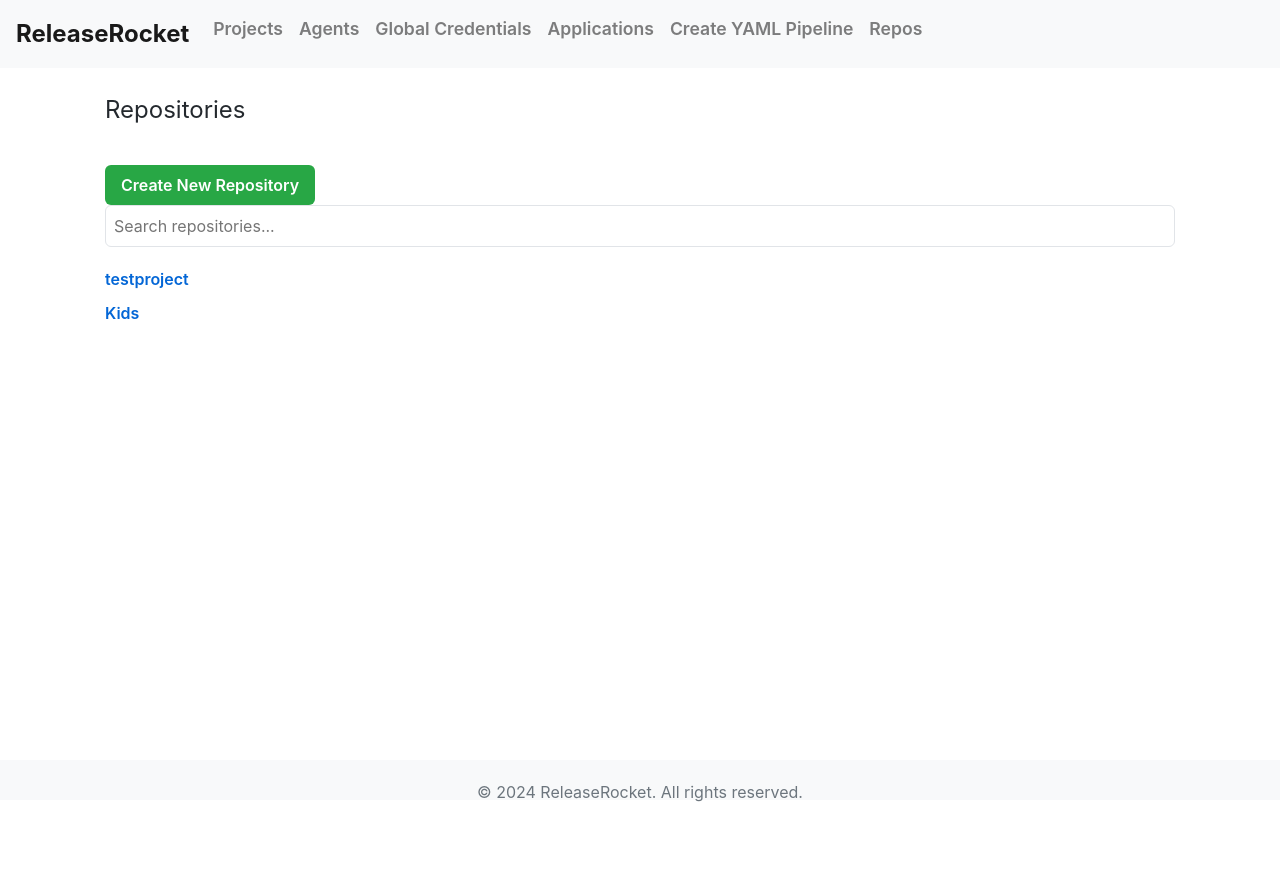
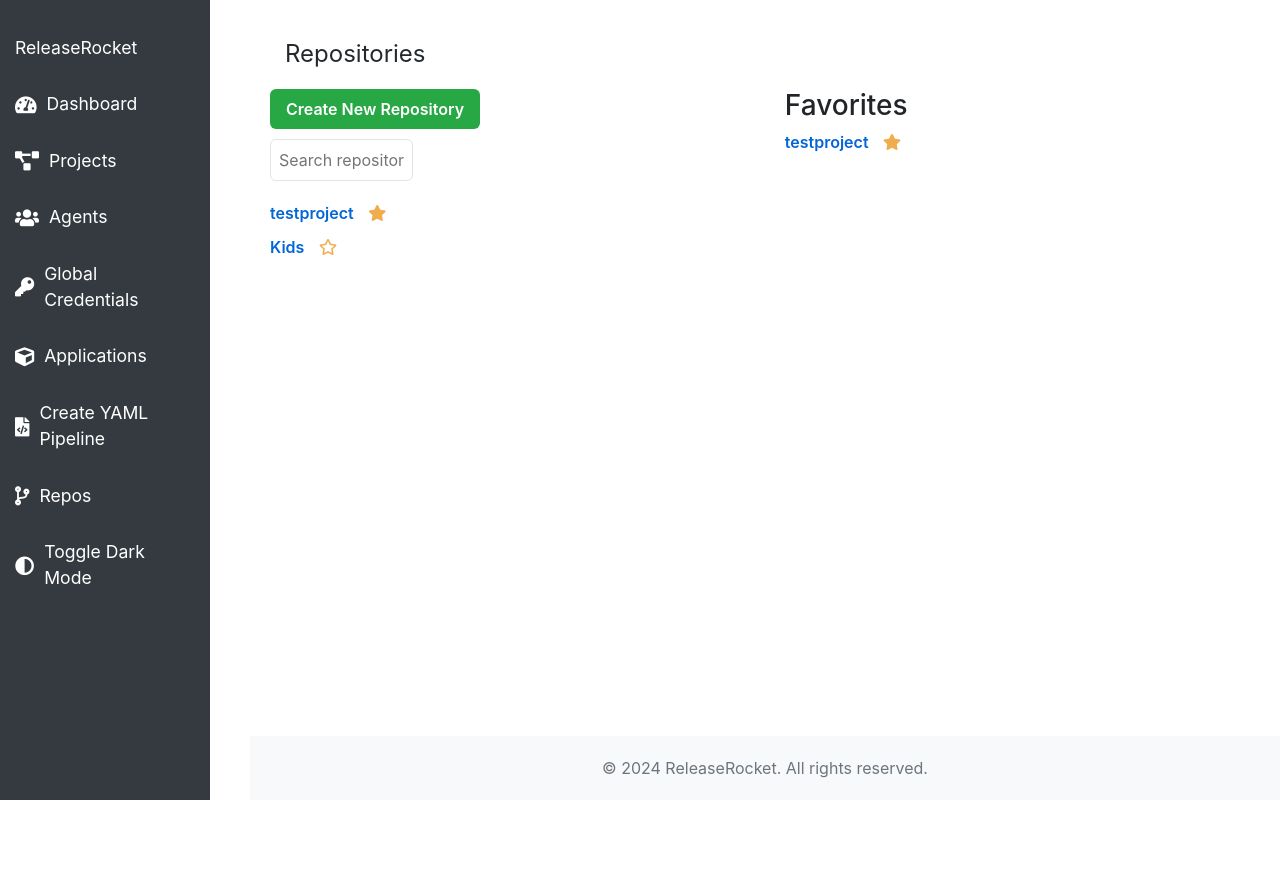
Before and after one commit to babdoycorporation/cicd, a Django app: page /gitmgmt/repositories/ in a window 1280 px wide. After the commit the page ends 800 px from the top, so only its background shows below. Run offline with Django 5.2, Linux system fonts and the light colour scheme; data comes from the database, SQL or seed files in the repository; both versions use the stored data as it was after the commit; some libraries are stand-ins or nearby versions.

Commit message:
repo features added

```diff
--- a/cicd_tool/gitmgmt/models.py
+++ b/cicd_tool/gitmgmt/models.py
@@ -6,6 +6,7 @@ class Repository(models.Model):
     description = models.TextField(blank=True)
     created_at = models.DateTimeField(auto_now_add=True)
     updated_at = models.DateTimeField(auto_now=True)
+    is_favorite = models.BooleanField(default=False)
 
     def __str__(self):
         return self.name
--- a/cicd_tool/gitmgmt/templates/gitmgmt/repository_list.html
+++ b/cicd_tool/gitmgmt/templates/gitmgmt/repository_list.html
@@ -17,11 +17,18 @@
             margin-bottom: 20px;
         }
         .search-form input {
-            width: 100%;
+            width: 30%;
             padding: 8px;
             border-radius: 6px;
             border: 1px solid #e1e4e8;
             font-size: 16px;
+        }
+        .row {
+            display: flex;
+            justify-content: space-between;
+        }
+        .column {
+            width: 48%;
         }
         ul {
             list-style: none;
@@ -38,29 +45,73 @@
         ul li a:hover {
             text-decoration: underline;
         }
+        .favorite-button {
+            background: none;
+            border: none;
+            cursor: pointer;
+            color: #f0ad4e;
+            font-size: 16px;
+            padding: 0;
+            margin-left: 10px;
+        }
+        .favorite-button:hover {
+            color: #ec971f;
+        }
         .create-link {
             display: inline-block;
-            margin-top: 20px;
             padding: 8px 16px;
             background-color: #28a745;
             color: white;
             border-radius: 6px;
             text-decoration: none;
             font-weight: 600;
+            margin-bottom: 10px;
         }
         .create-link:hover {
             background-color: #218838;
         }
     </style>
     <h2>Repositories</h2>
+    <div class="row">
+        <div class="column">
             <a href="{% url 'create_repository' %}" class="create-link">Create New Repository</a>
             <form method="get" action="" class="search-form">
                 <input type="text" name="q" placeholder="Search repositories..." value="{{ request.GET.q }}">
             </form>
             <ul>
                 {% for repository in repositories %}
-            <li><a href="{% url 'repository_detail' repository.id %}">{{ repository.name }}</a></li>
+                    <li>
+                        <a href="{% url 'repository_detail' repository.id %}">{{ repository.name }}</a>
+                        <form method="post" action="{% url 'toggle_favorite' repository.id %}" style="display:inline;">
+                            {% csrf_token %}
+                            <button type="submit" class="favorite-button">
+                                {% if repository.is_favorite %}
+                                    <i class="fas fa-star"></i>
+                                {% else %}
+                                    <i class="far fa-star"></i>
+                                {% endif %}
+                            </button>
+                        </form>
+                    </li>
                 {% endfor %}
             </ul>
         </div>
+        <div class="column">
+            <h3>Favorites</h3>
+            <ul>
+                {% for repository in favorites %}
+                    <li class="favorite-repo">
+                        <a href="{% url 'repository_detail' repository.id %}">{{ repository.name }}</a>
+                        <form method="post" action="{% url 'toggle_favorite' repository.id %}" style="display:inline;">
+                            {% csrf_token %}
+                            <button type="submit" class="favorite-button">
+                                <i class="fas fa-star"></i>
+                            </button>
+                        </form>
+                    </li>
+                {% endfor %}
+            </ul>
+        </div>
+    </div>
+</div>
 {% endblock %}
--- a/cicd_tool/gitmgmt/urls.py
+++ b/cicd_tool/gitmgmt/urls.py
@@ -7,7 +7,9 @@ urlpatterns = [
     path('repositories/<int:repository_id>/', views.repository_detail, name='repository_detail'),
     path('repositories/<int:repository_id>/pull_request/create/', views.create_pull_request, name='create_pull_request'),
     path('pull_requests/<int:pull_request_id>/', views.pull_request_detail, name='pull_request_detail'),
-    path('repositories/<int:repository_id>/add_file/', views.add_file, name='add_file'),
-    # Add more paths for branch and commit management as needed
-    path('repository/<int:repository_id>/create-branch/', views.create_branch, name='create_branch'),
+    path('repositories/<int:repository_id>/upload/', views.upload_file, name='upload_file'),
+    path('repositories/<int:repository_id>/create-branch/', views.create_branch, name='create_branch'),
+    path('<int:repository_id>/toggle_favorite/', views.toggle_favorite, name='toggle_favorite'),
+    path('repositories/<int:repository_id>/logs/', views.view_logs, name='view_logs'),
+    path('edit_and_save_file/<int:repository_id>/<path:file_path>/', views.edit_and_save_file, name='edit_and_save_file'),
 ]
--- a/cicd_tool/gitmgmt/views.py
+++ b/cicd_tool/gitmgmt/views.py
@@ -6,13 +6,29 @@ from git import Repo
 
 REPO_BASE_PATH = 'D:/repos'
 
+from django.shortcuts import render, get_object_or_404, redirect
+from .models import Repository
+
 def repository_list(request):
     query = request.GET.get('q')
     if query:
         repositories = Repository.objects.filter(name__icontains=query)
     else:
         repositories = Repository.objects.all()
-    return render(request, 'gitmgmt/repository_list.html', {'repositories': repositories, 'query': query})
+
+    favorites = repositories.filter(is_favorite=True)
+
+    return render(request, 'gitmgmt/repository_list.html', {
+        'repositories': repositories,
+        'favorites': favorites
+    })
+
+def toggle_favorite(request, repository_id):
+    repository = get_object_or_404(Repository, id=repository_id)
+    if request.method == 'POST':
+        repository.is_favorite = not repository.is_favorite
+        repository.save()
+    return redirect('repository_list')
 
 def initialize_repository(name):
     repo_path = os.path.join(REPO_BASE_PATH, name)
@@ -48,6 +64,8 @@ from git import Repo
 
 IGNORE_FILES = ['.git']
 
+# views.py
+
 def repository_detail(request, repository_id):
     repository = get_object_or_404(Repository, id=repository_id)
     repo_path = os.path.join(REPO_BASE_PATH, repository.name)
@@ -68,43 +86,22 @@ def repository_detail(request, repository_id):
                 relative_path = os.path.relpath(os.path.join(root, filename), repo_path)
                 files.append(relative_path)
 
-        commits = []
-        for commit in repo.iter_commits(current_branch):
-            commits.append({
-                'message': commit.message,
-                'author': commit.author.name,
-                'date': commit.committed_date,
-            })
+        last_commit = next(repo.iter_commits(), None)
+        last_commit_hash = last_commit.hexsha if last_commit else None
 
     except Exception as e:
         branches = []
         files = []
         current_branch = None
-        commits = []
+        last_commit_hash = None
         print(f"Error accessing repository: {e}")
-
-    if request.method == 'POST':
-        form = UploadFileForm(request.POST, request.FILES)
-        if form.is_valid():
-            file = request.FILES['file']
-            file_path = os.path.join(repo_path, file.name)
-            with open(file_path, 'wb+') as destination:
-                for chunk in file.chunks():
-                    destination.write(chunk)
-            relative_file_path = os.path.relpath(file_path, repo_path)
-            repo.index.add([relative_file_path])
-            repo.index.commit(f"Added {file.name}")
-            return redirect('repository_detail', repository_id=repository.id)
-    else:
-        form = UploadFileForm()
 
     return render(request, 'gitmgmt/repository_detail.html', {
         'repository': repository,
         'branches': branches,
         'current_branch': current_branch,
         'files': files,
-        'commits': commits,
-        'form': form,
+        'last_commit_hash': last_commit_hash,
     })
 
 
@@ -125,25 +122,39 @@ def pull_request_detail(request, pull_request_id):
     pull_request = get_object_or_404(PullRequest, id=pull_request_id)
     return render(request, 'gitmgmt/pull_request_detail.html', {'pull_request': pull_request})
 
-def add_file(request, repository_id):
+from django.shortcuts import render, redirect, get_object_or_404
+from .models import Repository
+import os
+from git import Repo
+
+def upload_file(request, repository_id):
     repository = get_object_or_404(Repository, id=repository_id)
     repo_path = os.path.join(REPO_BASE_PATH, repository.name)
     repo = Repo(repo_path)
 
-    if request.method == 'POST':
+    if request.method == 'POST' and request.FILES.get('file'):
         file = request.FILES['file']
         file_path = os.path.join(repo_path, file.name)
+        commit_message = request.POST.get('commit_message', f"Added {file.name}")
 
+        # Write the uploaded file to the repository directory
         with open(file_path, 'wb+') as destination:
             for chunk in file.chunks():
                 destination.write(chunk)
 
-        repo.index.add([file_path])
-        repo.index.commit(f"Added {file.name}")
+        # Add the file to the Git index and commit
+        try:
+            relative_file_path = os.path.relpath(file_path, repo_path)
+            repo.index.add([relative_file_path])
+            repo.index.commit(commit_message)
+        except Exception as e:
+            # Handle any errors that occur during adding and committing the file
+            print(f"Error adding and committing file: {e}")
+            # Optionally, you can return an error response here
 
         return redirect('repository_detail', repository_id=repository.id)
 
-    return render(request, 'gitmgmt/add_file.html', {'repository': repository})
+    return render(request, 'gitmgmt/upload_file.html', {'repository': repository})
 
 from django.http import HttpResponseBadRequest
 
@@ -165,3 +176,82 @@ def create_branch(request, repository_id):
             return HttpResponseBadRequest("Branch name is required.")
     else:
         return HttpResponseBadRequest("Invalid request method.")
+
+
+def view_logs(request, repository_id):
+    repository = get_object_or_404(Repository, id=repository_id)
+    repo_path = os.path.join(REPO_BASE_PATH, repository.name)
+
+    try:
+        repo = Repo(repo_path)
+        logs = []
+        for log in repo.iter_commits():
+            logs.append({
+                'hash': log.hexsha,
+                'message': log.message,
+                'author': log.author.name,
+                'date': log.committed_datetime.strftime('%Y-%m-%d %H:%M:%S'),  # Better date formatting
+            })
+    except Exception as e:
+        logs = []
+        print(f"Error accessing logs: {e}")
+
+    return render(request, 'gitmgmt/view_logs.html', {
+        'repository': repository,
+        'logs': logs,
+    })
+
+# views.py
+
+from django.shortcuts import render, redirect, get_object_or_404
+from .models import Repository
+from git import Repo
+import os
+
+REPO_BASE_PATH = 'D:/repos'
+
+def edit_and_save_file(request, repository_id, file_path):
+    repository = get_object_or_404(Repository, id=repository_id)
+    repo_path = os.path.join(REPO_BASE_PATH, repository.name)
+    full_file_path = os.path.join(repo_path, file_path)
+
+    if request.method == 'GET':
+        # Read the content of the file
+        try:
+            with open(full_file_path, 'r') as file:
+                file_content = file.read()
+        except FileNotFoundError:
+            # Handle the case where the file does not exist
+            file_content = ""
+
+        return render(request, 'gitmgmt/edit_and_save_file.html', {
+            'repository': repository,
+            'file_path': file_path,
+            'file_content': file_content,
+        })
+
+    elif request.method == 'POST':
+        # Get the updated file content and commit message from the form
+        file_content = request.POST.get('code', '')
+        commit_message = request.POST.get('commit_message', '')
+
+        # Save the updated content to the file
+        try:
+            with open(full_file_path, 'w') as file:
+                file.write(file_content)
+        except FileNotFoundError:
+            # Handle the case where the file does not exist
+            pass
+
+        # Add the changes to the Git index and commit with the provided message
+        repo = Repo(repo_path)
+        try:
+            relative_file_path = os.path.relpath(full_file_path, repo_path)
+            repo.index.add([relative_file_path])
+            repo.index.commit(commit_message)
+        except Exception as e:
+            # Handle any errors that occur during adding and committing the file
+            print(f"Error adding and committing file: {e}")
+            # Optionally, you can return an error response here
+
+        return redirect('repository_detail', repository_id=repository.id)
--- a/cicd_tool/pipeline/templates/pipeline/base.html
+++ b/cicd_tool/pipeline/templates/pipeline/base.html
@@ -3,60 +3,130 @@
 <head>
     <title>ReleaseRocket</title>
     <link rel="stylesheet" href="https://stackpath.bootstrapcdn.com/bootstrap/4.3.1/css/bootstrap.min.css">
+    <link rel="stylesheet" href="https://cdnjs.cloudflare.com/ajax/libs/font-awesome/5.15.4/css/all.min.css">
     <style>
         body {
-            padding-top: 56px; /* Adjust based on your navbar height */
+            padding-left: 250px; /* Adjust based on your sidebar width */
+            transition: padding-left 0.3s;
+            font-family: -apple-system, BlinkMacSystemFont, "Segoe UI", Roboto, "Helvetica Neue", Arial, sans-serif;
         }
-        .navbar-brand {
+        .sidebar {
+            height: 100%;
+            width: 210px;
+            position: fixed;
+            top: 0;
+            left: 0;
+            background-color: #343a40;
+            padding-top: 20px;
+            overflow-x: hidden;
+            color: white;
+            transition: width 0.3s;
+        }
+        .sidebar.collapsed {
+            width: 80px;
+        }
+        .sidebar a {
+            padding: 15px;
+            text-decoration: none;
+            font-size: 1.1rem;
+            color: white;
+            display: flex;
+            align-items: center;
+            transition: color 0.3s, padding 0.3s;
+        }
+        .sidebar a .icon {
+            margin-right: 10px;
+            font-size: 1.2rem;
+        }
+        .sidebar.collapsed a {
+            justify-content: center;
+            padding: 15px 0;
+        }
+        .sidebar.collapsed a .text {
+            display: none;
+        }
+        .sidebar a:hover {
+            background-color: #575d63;
+        }
+        .sidebar-toggler {
+            position: absolute;
+            top: 20px;
+            left: 250px;
+            border: none;
+            background: none;
+            color: white;
             font-size: 1.5rem;
-            font-weight: bold;
+            transition: left 0.3s;
+            cursor: pointer;
         }
-        .navbar-nav .nav-link {
-            font-size: 1.1rem;
+        .sidebar-toggler.collapsed {
+            left: 80px;
         }
         .content {
             margin-top: 20px;
+            transition: margin-left 0.3s;
         }
         .footer {
             background-color: #f8f9fa;
             padding: 20px 0;
             text-align: center;
             position: fixed;
-            width: 100%;
+            width: calc(100% - 250px);
+            left: 250px;
             bottom: 0;
-            height: 20px;
+            transition: width 0.3s, left 0.3s;
+        }
+        .footer.collapsed {
+            width: calc(100% - 80px);
+            left: 80px;
+        }
+        .dark-mode {
+            background-color: black;
+            color: white;
         }
     </style>
 </head>
 <body>
-    <nav class="navbar navbar-expand-lg navbar-light bg-light fixed-top">
-        <a class="navbar-brand" href="{% url 'dashboard' %}">ReleaseRocket</a>
-        <button class="navbar-toggler" type="button" data-toggle="collapse" data-target="#navbarNav" aria-controls="navbarNav" aria-expanded="false" aria-label="Toggle navigation">
-            <span class="navbar-toggler-icon"></span>
+    <div class="sidebar">
+        <button class="sidebar-toggler" onclick="toggleSidebar()">
+            <i class="fas fa-bars"></i>
         </button>
-        <div class="collapse navbar-collapse" id="navbarNav">
-            <ul class="navbar-nav mr-auto">
-                <li class="nav-item">
-                    <a class="nav-link" href="{% url 'project_list' %}">Projects</a>
-                </li>
-                <li class="nav-item">
-                    <a class="nav-link" href="{% url 'agent_list' %}">Agents</a>
-                </li>
-                <li class="nav-item">
-                    <a class="nav-link" href="{% url 'global_credential_list' %}">Global Credentials</a>
-                </li>
-                <li class="nav-item">
-                    <a class="nav-link" href="{% url 'application_list' %}">Applications</a>
-                </li>
-                <li class="nav-item">
-                    <a class="nav-link" href="{% url 'create_yaml_pipeline' %}">Create YAML Pipeline</a>
-                </li>
-                <li class="nav-item">
-                    <a class="nav-link" href="{% url 'repository_list' %}">Repos</a>
-                </li>
-            </ul>
-        </div>
-    </nav>
+        <a href="{% url 'dashboard' %}">
+            <span class="text">ReleaseRocket</span>
+        </a>
+        <a href="{% url 'dashboard' %}">
+            <i class="fas fa-tachometer-alt icon"></i>
+            <span class="text">Dashboard</span>
+        </a>
+        <a href="{% url 'project_list' %}">
+            <i class="fas fa-project-diagram icon"></i>
+            <span class="text">Projects</span>
+        </a>
+        <a href="{% url 'agent_list' %}">
+            <i class="fas fa-users icon"></i>
+            <span class="text">Agents</span>
+        </a>
+        <a href="{% url 'global_credential_list' %}">
+            <i class="fas fa-key icon"></i>
+            <span class="text">Global Credentials</span>
+        </a>
+        <a href="{% url 'application_list' %}">
+            <i class="fas fa-cube icon"></i>
+            <span class="text">Applications</span>
+        </a>
+        <a href="{% url 'create_yaml_pipeline' %}">
+            <i class="fas fa-file-code icon"></i>
+            <span class="text">Create YAML Pipeline</span>
+        </a>
+        <a href="{% url 'repository_list' %}">
+            <i class="fas fa-code-branch icon"></i>
+            <span class="text">Repos</span>
+        </a>
+        <a href="#" onclick="toggleDarkMode()">
+            <i class="fas fa-adjust icon"></i>
+            <span class="text">Toggle Dark Mode</span>
+        </a>
+    </div>
     <div class="container">
         <div class="content">
             {% block content %}
@@ -71,5 +141,26 @@
     <script src="https://code.jquery.com/jquery-3.3.1.slim.min.js"></script>
     <script src="https://cdnjs.cloudflare.com/ajax/libs/popper.js/1.14.7/umd/popper.min.js"></script>
     <script src="https://stackpath.bootstrapcdn.com/bootstrap/4.3.1/js/bootstrap.min.js"></script>
+    <script>
+        function toggleSidebar() {
+            const sidebar = document.querySelector('.sidebar');
+            const content = document.querySelector('.content');
+            const footer = document.querySelector('.footer');
+            const sidebarToggler = document.querySelector('.sidebar-toggler');
+
+            sidebar.classList.toggle('collapsed');
+            content.classList.toggle('collapsed');
+            footer.classList.toggle('collapsed');
+            sidebarToggler.classList.toggle('collapsed');
+        }
+
+        function toggleDarkMode() {
+            document.body.classList.toggle('dark-mode');
+            const sidebar = document.querySelector('.sidebar');
+            sidebar.classList.toggle('dark-mode');
+            const footer = document.querySelector('.footer');
+            footer.classList.toggle('dark-mode');
+        }
+    </script>
 </body>
 </html>
```
Also changed, not shown: cicd_tool/gitmgmt/templates/gitmgmt/add_file.html (deleted, +0 -10 lines), cicd_tool/gitmgmt/templates/gitmgmt/edit_and_save_file.html (added, +123 -0 lines), cicd_tool/gitmgmt/templates/gitmgmt/file_diff.html (deleted, +0 -9 lines), cicd_tool/gitmgmt/templates/gitmgmt/repository_detail.html (+39 -35 lines), cicd_tool/gitmgmt/templates/gitmgmt/upload_file.html (added, +32 -0 lines), cicd_tool/gitmgmt/templates/gitmgmt/view_logs.html (added, +116 -0 lines), cicd_tool/db.sqlite3, cicd_tool/gitmgmt/migrations/0003_repository_is_favorite.py (added). Lines whose indentation alone changed are shown as unchanged.
